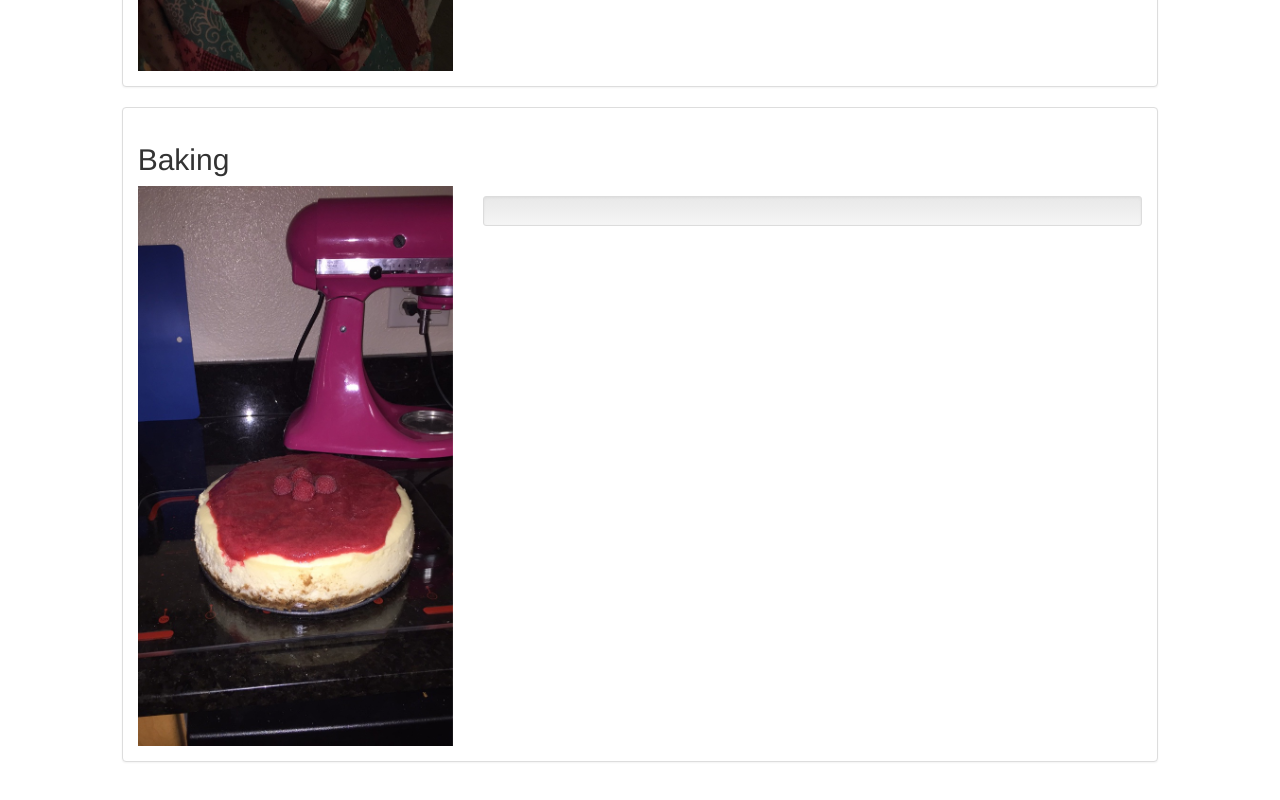
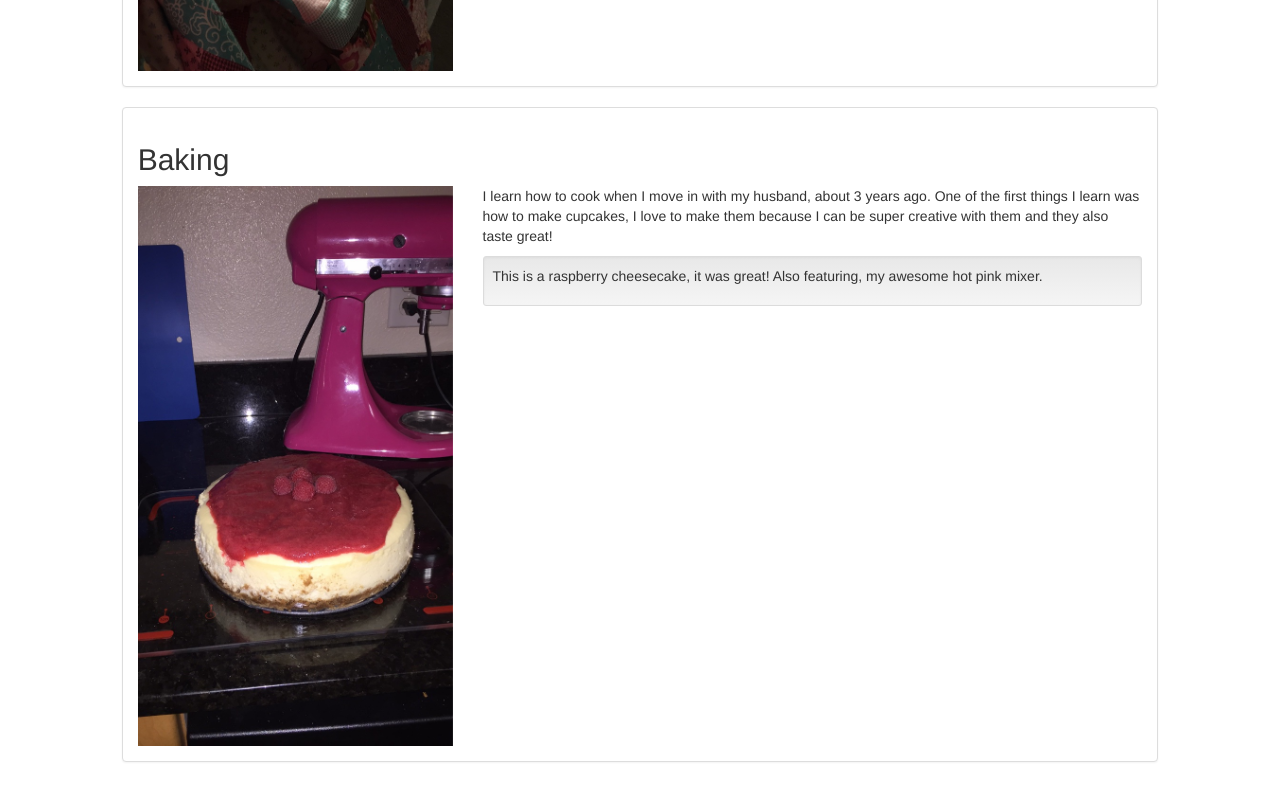
Before and after one commit to tamararivera/portfolio, a plain HTML site: page interests.html in a window 1280 px wide. Shown: the part 1035-1835 px from the top of the page. Drawn offline with nearby package versions, Linux system fonts and the light colour scheme.

Commit message:
Added the text for the baking part.

```diff
--- a/interests.html
+++ b/interests.html
@@ -95,9 +95,9 @@
                     <img class="img-responsive" src="images/baking.jpg">
                   </div>
                   <div class="col-sm-8">
-                    <p></p>
+                    <p>I learn how to cook when I move in with my husband, about 3 years ago. One of the first things I learn was how to make cupcakes, I love to make them because I can be super creative with them and they also taste great!</p>
                     <div class="well well-sm">
-                      <p></p>
+                      <p>This is a raspberry cheesecake, it was great! Also featuring, my awesome hot pink mixer.</p>
                     </div>
                   </div>
                 </div>
```
